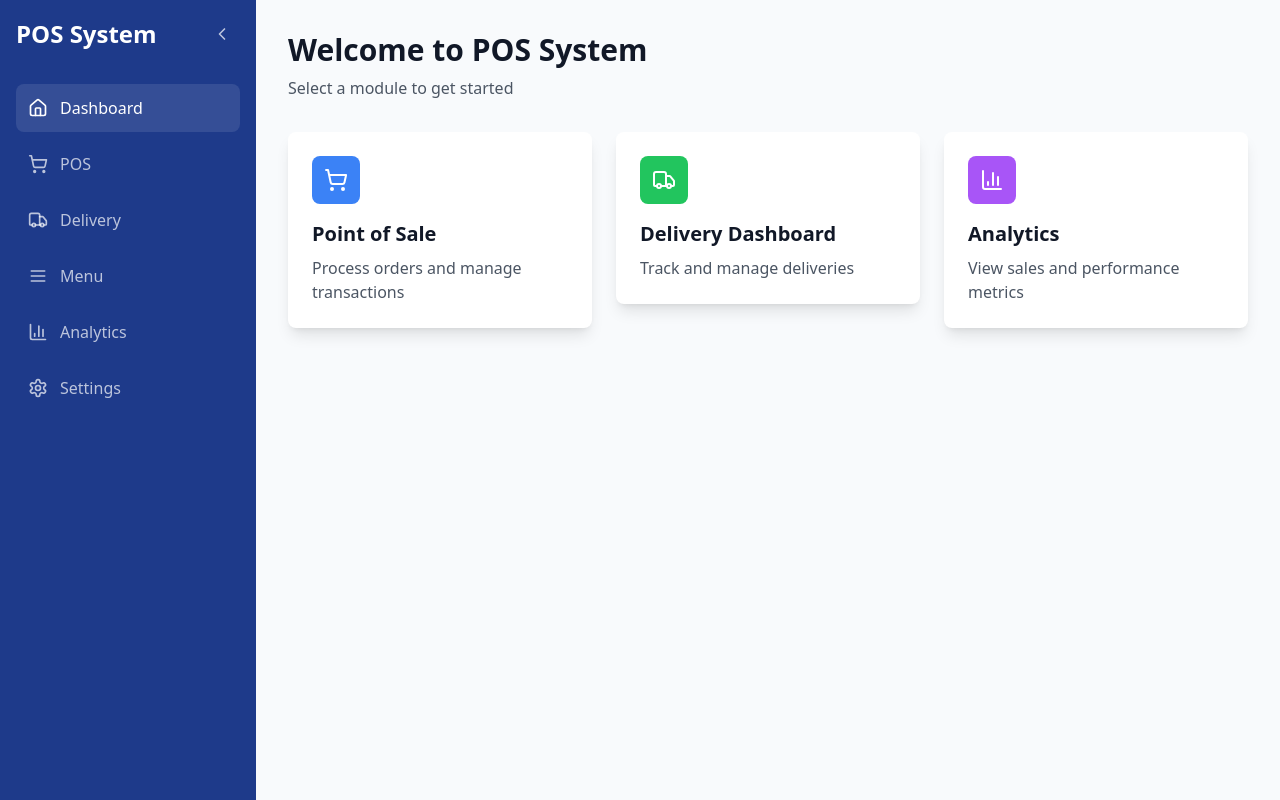
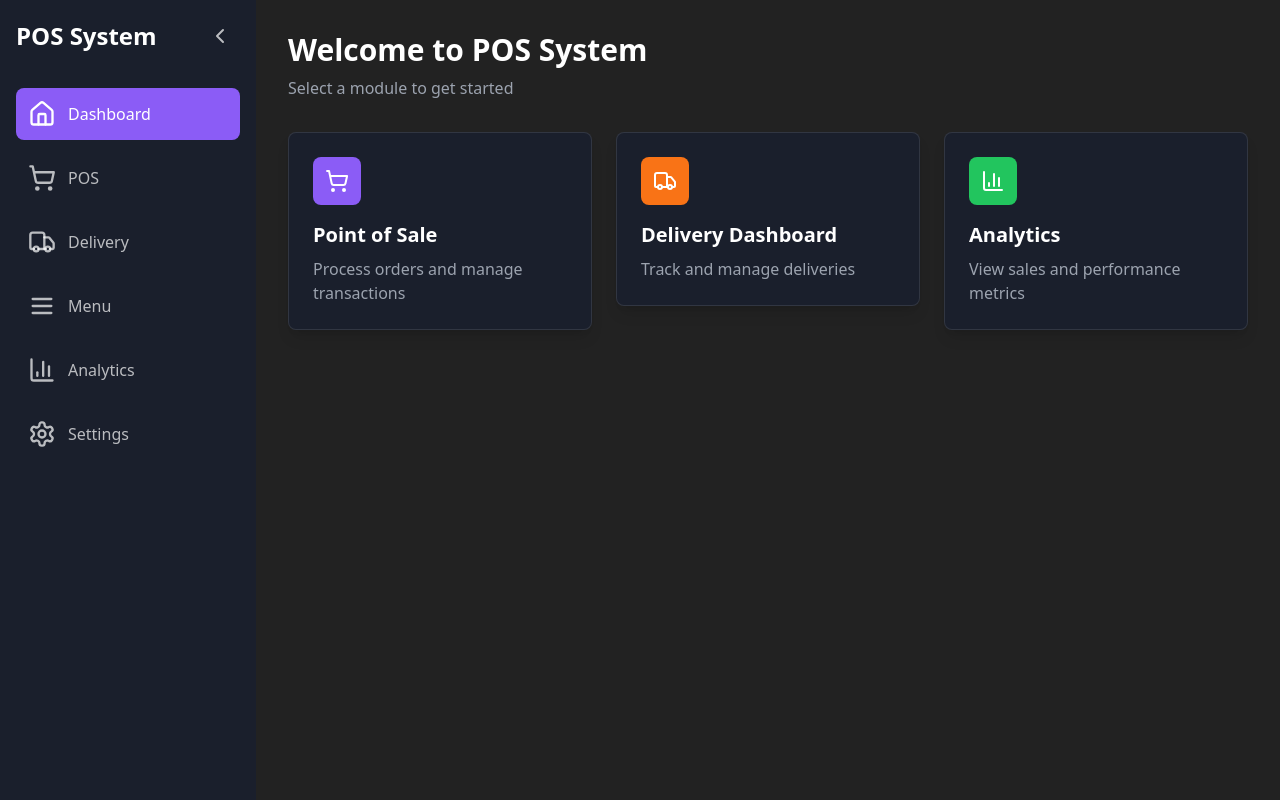
Before and after one commit to jwillz7667/posify-delivery-hub, a React (Vite) app: page / in a window 1280 px wide. Built offline with nearby package versions, Linux system fonts and the light colour scheme.

Commit message:
Update UI to Dark Theme
Changed the color theme to a dark UI with neon-colored buttons for contrast. Adjusted the icon sizes in the side menu to ensure they remain visible when the menu is collapsed.
[skip gpt_engineer]

```diff
--- a/src/components/Layout/MainLayout.tsx
+++ b/src/components/Layout/MainLayout.tsx
@@ -9,7 +9,7 @@ const MainLayout = ({ children }: MainLayoutProps) => {
   return (
     <div className="flex h-screen bg-secondary">
       <Sidebar />
-      <main className="flex-1 overflow-auto p-8">
+      <main className="flex-1 overflow-auto p-8 text-white">
         {children}
       </main>
     </div>
--- a/src/components/Layout/Sidebar.tsx
+++ b/src/components/Layout/Sidebar.tsx
@@ -27,7 +27,7 @@ const Sidebar = () => {
   return (
     <div
       className={`h-screen bg-primary p-4 flex flex-col transition-all duration-300 ${
-        isCollapsed ? 'w-20' : 'w-64'
+        isCollapsed ? 'w-24' : 'w-64'
       }`}
     >
       <div className="mb-8 flex items-center justify-between">
@@ -38,13 +38,13 @@ const Sidebar = () => {
         </h1>
         <button
           onClick={() => setIsCollapsed(!isCollapsed)}
-          className="text-white/70 hover:text-white p-2 rounded-lg hover:bg-white/5"
+          className="text-white/70 hover:text-white p-2 rounded-lg hover:bg-accent/20"
         >
-          {isCollapsed ? <ChevronRight size={20} /> : <ChevronLeft size={20} />}
+          {isCollapsed ? <ChevronRight size={24} /> : <ChevronLeft size={24} />}
         </button>
       </div>
       <nav className="flex-1">
-        <ul className="space-y-2">
+        <ul className="space-y-3">
           {menuItems.map((item) => {
             const isActive = location.pathname === item.path;
             return (
@@ -53,11 +53,11 @@ const Sidebar = () => {
                   to={item.path}
                   className={`flex items-center space-x-3 p-3 rounded-lg transition-colors ${
                     isActive
-                      ? 'bg-white/10 text-white'
-                      : 'text-white/70 hover:bg-white/5 hover:text-white'
-                  }`}
+                      ? 'bg-accent text-white'
+                      : 'text-white/70 hover:bg-accent/20 hover:text-white'
+                  } ${isCollapsed ? 'justify-center' : ''}`}
                 >
-                  <item.icon size={20} />
+                  <item.icon size={28} />
                   <span className={`transition-opacity duration-300 ${
                     isCollapsed ? 'opacity-0 w-0' : 'opacity-100'
                   }`}>
--- a/src/pages/Index.tsx
+++ b/src/pages/Index.tsx
@@ -9,29 +9,29 @@ const Index = () => {
       description: 'Process orders and manage transactions',
       icon: ShoppingCart,
       link: '/pos',
-      color: 'bg-blue-500',
+      color: 'bg-accent',
     },
     {
       title: 'Delivery Dashboard',
       description: 'Track and manage deliveries',
       icon: Truck,
       link: '/delivery',
-      color: 'bg-green-500',
+      color: 'bg-warning',
     },
     {
       title: 'Analytics',
       description: 'View sales and performance metrics',
       icon: BarChart3,
       link: '/analytics',
-      color: 'bg-purple-500',
+      color: 'bg-success',
     },
   ];
 
   return (
     <div className="h-full">
       <div className="mb-8">
-        <h1 className="text-3xl font-bold text-gray-900">Welcome to POS System</h1>
-        <p className="text-gray-600 mt-2">Select a module to get started</p>
+        <h1 className="text-3xl font-bold text-white">Welcome to POS System</h1>
+        <p className="text-gray-400 mt-2">Select a module to get started</p>
       </div>
 
       <div className="grid grid-cols-1 md:grid-cols-2 lg:grid-cols-3 gap-6">
@@ -41,14 +41,14 @@ const Index = () => {
             to={card.link}
             className="block group"
           >
-            <div className="bg-white p-6 rounded-lg shadow-lg hover:shadow-xl transition-shadow">
+            <div className="bg-primary p-6 rounded-lg shadow-lg hover:shadow-xl transition-shadow border border-white/10">
               <div className={`${card.color} w-12 h-12 rounded-lg flex items-center justify-center mb-4`}>
                 <card.icon className="text-white" size={24} />
               </div>
-              <h3 className="text-xl font-semibold mb-2 text-gray-900">
+              <h3 className="text-xl font-semibold mb-2 text-white">
                 {card.title}
               </h3>
-              <p className="text-gray-600">
+              <p className="text-gray-400">
                 {card.description}
               </p>
             </div>
--- a/tailwind.config.ts
+++ b/tailwind.config.ts
@@ -25,15 +25,15 @@ export default {
         background: "hsl(var(--background))",
         foreground: "hsl(var(--foreground))",
         primary: {
-          DEFAULT: "#1e3a8a",
+          DEFAULT: "#1A1F2C",
           foreground: "#ffffff",
         },
         secondary: {
-          DEFAULT: "#f8fafc",
-          foreground: "#1e293b",
+          DEFAULT: "#222222",
+          foreground: "#ffffff",
         },
         accent: {
-          DEFAULT: "#f97316",
+          DEFAULT: "#8B5CF6",
           foreground: "#ffffff",
         },
         success: {
@@ -41,7 +41,7 @@ export default {
           foreground: "#ffffff",
         },
         warning: {
-          DEFAULT: "#eab308",
+          DEFAULT: "#F97316",
           foreground: "#ffffff",
         },
         destructive: {
```
